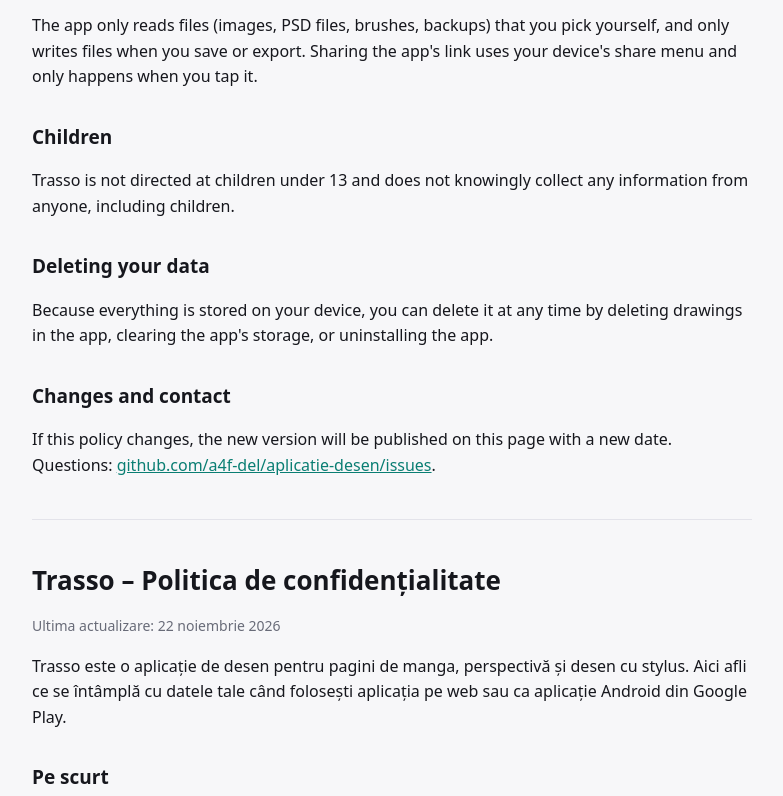
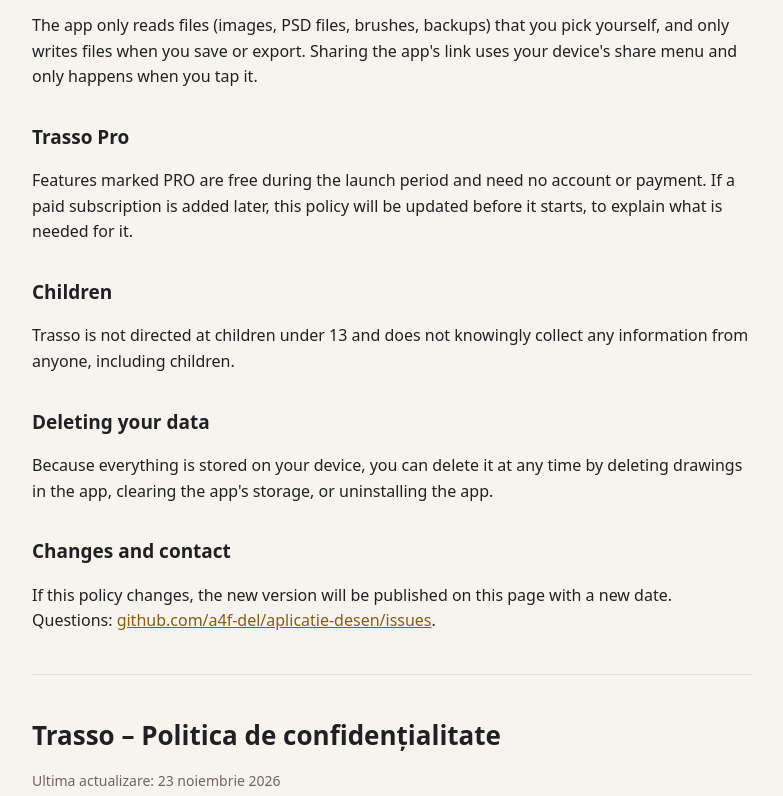
Before and after one commit to a4f-del/aplicatie-desen, a plain HTML site: page privacy.html in a window 1280 px wide. Shown: the part 852-1648 px from the top of the page, without its empty margins (248-1031 px from the left). Drawn offline with Linux system fonts and the light colour scheme.

Commit message:
Add files via upload

```diff
--- a/privacy.html
+++ b/privacy.html
@@ -5,15 +5,15 @@
 <meta name="viewport" content="width=device-width, initial-scale=1">
 <title>Trasso – Privacy Policy / Politica de confidențialitate</title>
 <style>
-  body{font:16px/1.6 system-ui,-apple-system,"Segoe UI",Roboto,sans-serif;max-width:720px;margin:0 auto;padding:32px 20px 64px;color:#16171d;background:#f7f7f9}
+  body{font:16px/1.6 system-ui,-apple-system,"Segoe UI",Roboto,sans-serif;max-width:720px;margin:0 auto;padding:32px 20px 64px;color:#1f2023;background:#f7f4ef}
   h1{font-size:26px;margin:0 0 4px}
   h2{font-size:19px;margin:32px 0 8px}
-  .muted{color:#686b78;font-size:14px}
-  hr{border:0;border-top:1px solid #e3e3ea;margin:40px 0}
+  .muted{color:#6d665b;font-size:14px}
+  hr{border:0;border-top:1px solid #e4ddd1;margin:40px 0}
   nav a{margin-right:16px}
-  a{color:#0A7E73}
+  a{color:#8a5a12}
   footer{margin-top:48px;text-align:center}
-  @media (prefers-color-scheme:dark){body{background:#121318;color:#e8ebf0}.muted{color:#9aa5b3}hr{border-color:#2c3441}a{color:#7DEDE0}}
+  @media (prefers-color-scheme:dark){body{background:#1f2023;color:#eceae6}.muted{color:#a8a196}hr{border-color:#3a3328}a{color:#F2A93B}}
 </style>
 </head>
 <body>
@@ -21,7 +21,7 @@
 
 <section id="en">
 <h1>Trasso – Privacy Policy</h1>
-<p class="muted">Last updated: 22 November 2026</p>
+<p class="muted">Last updated: 23 November 2026</p>
 
 <p>Trasso is a drawing app for manga pages, perspective and stylus drawing. This policy explains what happens to your data when you use the app on the web or as the Android app from Google Play.</p>
 
@@ -38,6 +38,9 @@
 <h2>Permissions</h2>
 <p>The app only reads files (images, PSD files, brushes, backups) that you pick yourself, and only writes files when you save or export. Sharing the app's link uses your device's share menu and only happens when you tap it.</p>
 
+<h2>Trasso Pro</h2>
+<p>Features marked PRO are free during the launch period and need no account or payment. If a paid subscription is added later, this policy will be updated before it starts, to explain what is needed for it.</p>
+
 <h2>Children</h2>
 <p>Trasso is not directed at children under 13 and does not knowingly collect any information from anyone, including children.</p>
 
@@ -52,7 +55,7 @@
 
 <section id="ro" lang="ro">
 <h1>Trasso – Politica de confidențialitate</h1>
-<p class="muted">Ultima actualizare: 22 noiembrie 2026</p>
+<p class="muted">Ultima actualizare: 23 noiembrie 2026</p>
 
 <p>Trasso este o aplicație de desen pentru pagini de manga, perspectivă și desen cu stylus. Aici afli ce se întâmplă cu datele tale când folosești aplicația pe web sau ca aplicație Android din Google Play.</p>
 
@@ -69,6 +72,9 @@
 <h2>Permisiuni</h2>
 <p>Aplicația citește doar fișierele pe care le alegi tu (imagini, PSD, pensule, copii de siguranță) și scrie fișiere doar când salvezi sau exporți. Trimiterea linkului aplicației folosește meniul de partajare al dispozitivului și se face doar când apeși tu.</p>
 
+<h2>Trasso Pro</h2>
+<p>Funcțiile marcate PRO sunt gratuite în perioada de lansare și nu cer cont sau plată. Dacă mai târziu apare un abonament, politica va fi actualizată înainte de pornirea lui, cu ce e nevoie pentru el.</p>
+
 <h2>Copii</h2>
 <p>Trasso nu se adresează copiilor sub 13 ani și nu colectează cu bună știință informații de la nimeni, inclusiv de la copii.</p>
 
```
Also changed, not shown: manifest.webmanifest.
